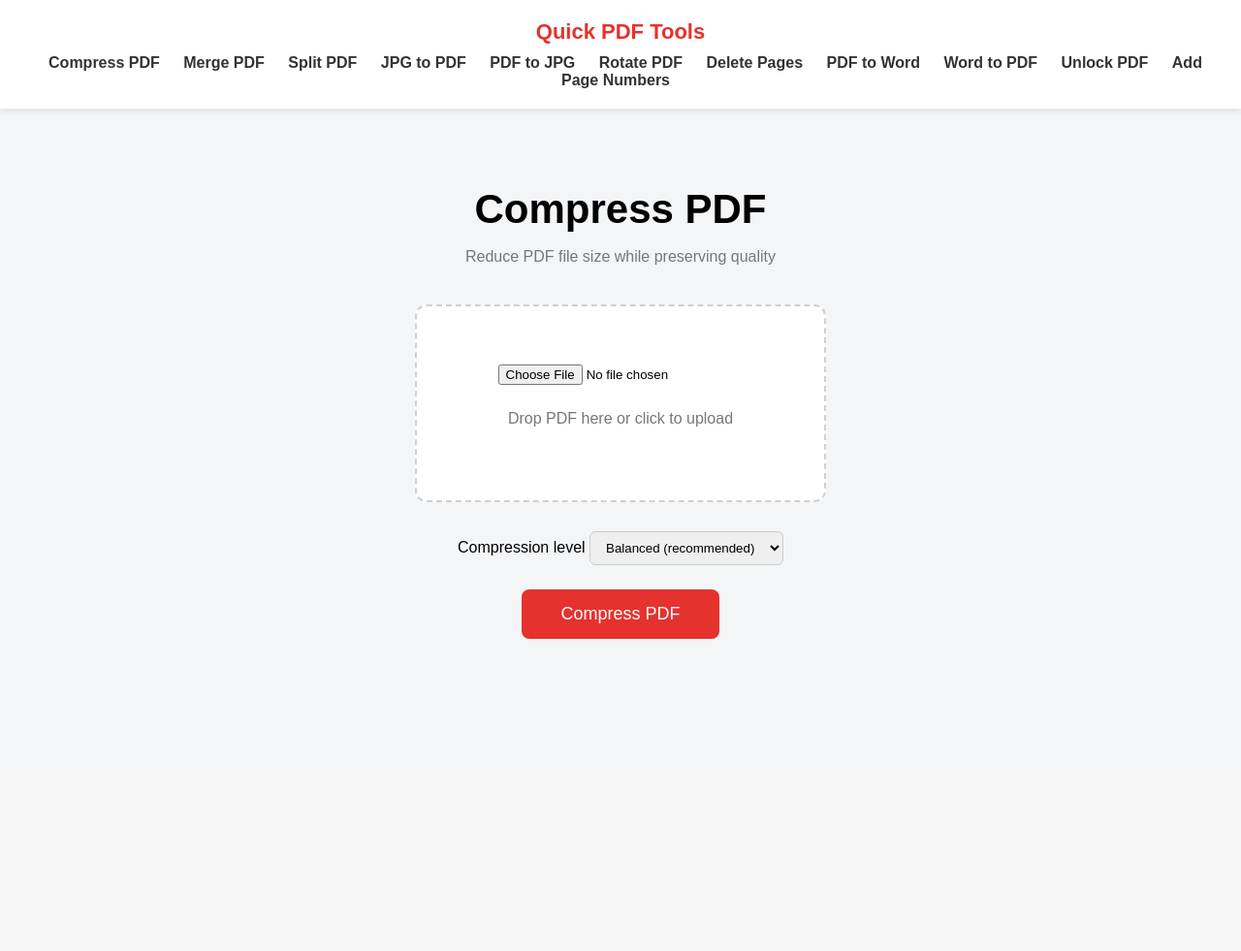
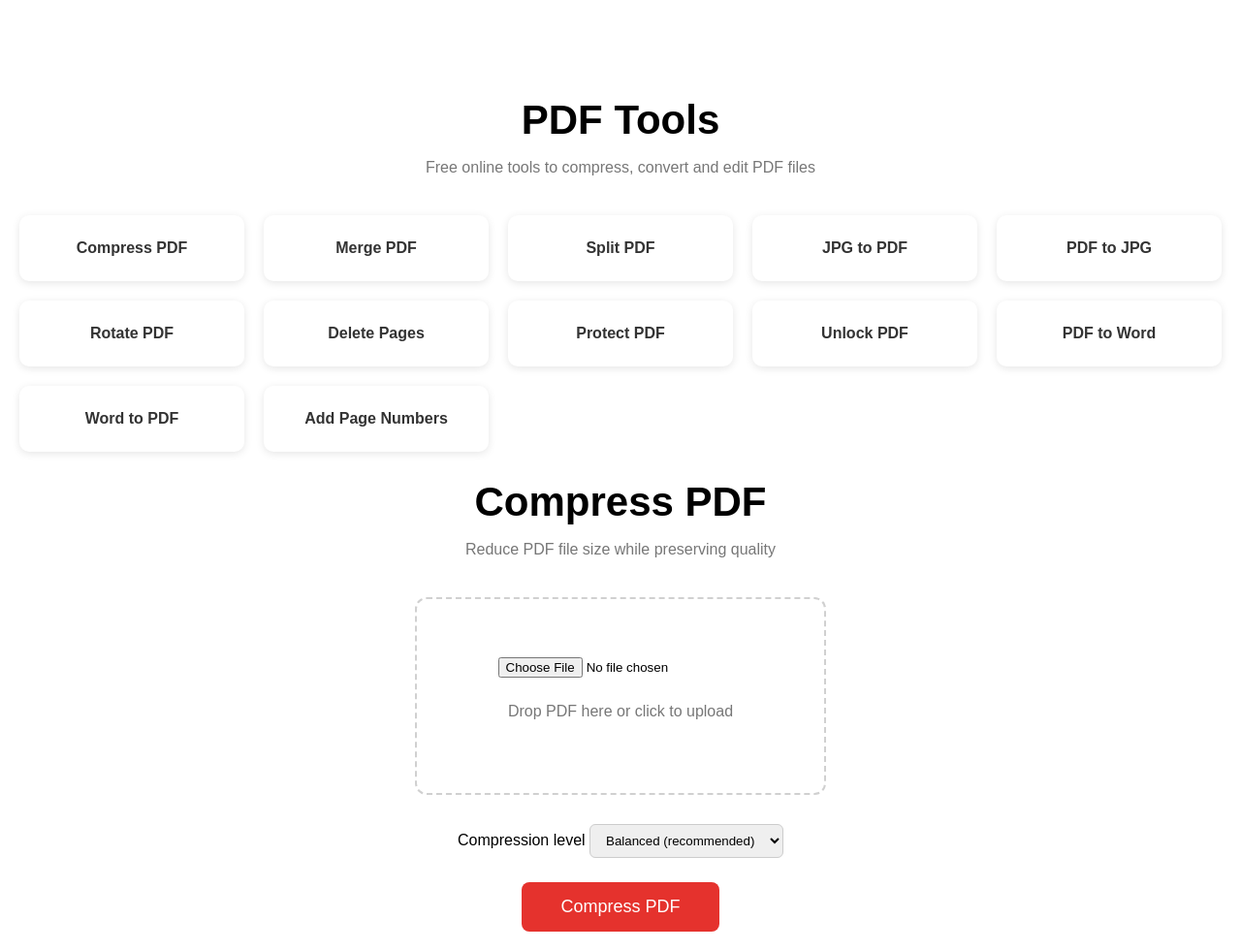
Before and after one commit to dani2188/QuickPDFTool, a Flask app: page / in a window 1280 px wide. Shown: the whole page at 97% size. Before the commit the page ends 659 px from the top, so only its background shows below. Run offline with Flask 3, Linux system fonts and the light colour scheme; some libraries are stand-ins or nearby versions.

Commit message:
add SEO improvement

```diff
--- a/static/style.css
+++ b/static/style.css
@@ -91,3 +91,28 @@ font-weight:bold;
 .menu a:hover{
 color:#e5322d;
 }
+
+.tools-grid{
+display:grid;
+grid-template-columns:repeat(auto-fit,minmax(200px,1fr));
+gap:20px;
+margin-top:40px;
+}
+
+.tool-card{
+background:white;
+padding:25px;
+border-radius:10px;
+text-align:center;
+font-weight:bold;
+text-decoration:none;
+color:#333;
+box-shadow:0 2px 8px rgba(0,0,0,0.1);
+transition:0.2s;
+}
+
+.tool-card:hover{
+transform:translateY(-3px);
+box-shadow:0 4px 12px rgba(0,0,0,0.15);
+color:#e5322d;
+}
--- a/templates/index.html
+++ b/templates/index.html
@@ -23,27 +23,43 @@ gtag('config', 'G-XL3SFKPQS3');
 
 <header class="topbar">
 
-<div class="logo">Quick PDF Tools</div>
+<div class="main">
 
-<nav class="menu">
+<h1>PDF Tools</h1>
 
-<a href="/">Compress PDF</a>
-<a href="/merge-pdf">Merge PDF</a>
-<a href="/split-pdf">Split PDF</a>
-<a href="/jpg-to-pdf">JPG to PDF</a>
-<a href="/pdf-to-jpg">PDF to JPG</a>
-<a href="/rotate-pdf">Rotate PDF</a>
-<a href="/delete-pdf-pages">Delete Pages</a>
-<a href="/pdf-to-word">PDF to Word</a>
-<a href="/word-to-pdf">Word to PDF</a>
-<a href="/unlock-pdf">Unlock PDF</a>
-<a href="/add-page-numbers">Add Page Numbers</a>
+<p class="subtitle">
+Free online tools to compress, convert and edit PDF files
+</p>
 
-</nav>
+<div class="tools-grid">
 
-</header>
+<a href="/" class="tool-card">Compress PDF</a>
 
-<div class="main">
+<a href="/merge-pdf" class="tool-card">Merge PDF</a>
+
+<a href="/split-pdf" class="tool-card">Split PDF</a>
+
+<a href="/jpg-to-pdf" class="tool-card">JPG to PDF</a>
+
+<a href="/pdf-to-jpg" class="tool-card">PDF to JPG</a>
+
+<a href="/rotate-pdf" class="tool-card">Rotate PDF</a>
+
+<a href="/delete-pdf-pages" class="tool-card">Delete Pages</a>
+
+<a href="/protect-pdf" class="tool-card">Protect PDF</a>
+
+<a href="/unlock-pdf" class="tool-card">Unlock PDF</a>
+
+<a href="/pdf-to-word" class="tool-card">PDF to Word</a>
+
+<a href="/word-to-pdf" class="tool-card">Word to PDF</a>
+
+<a href="/add-page-numbers" class="tool-card">Add Page Numbers</a>
+
+</div>
+
+</div>
 
 <h1>Compress PDF</h1>
 <p class="subtitle">Reduce PDF file size while preserving quality</p>
```
